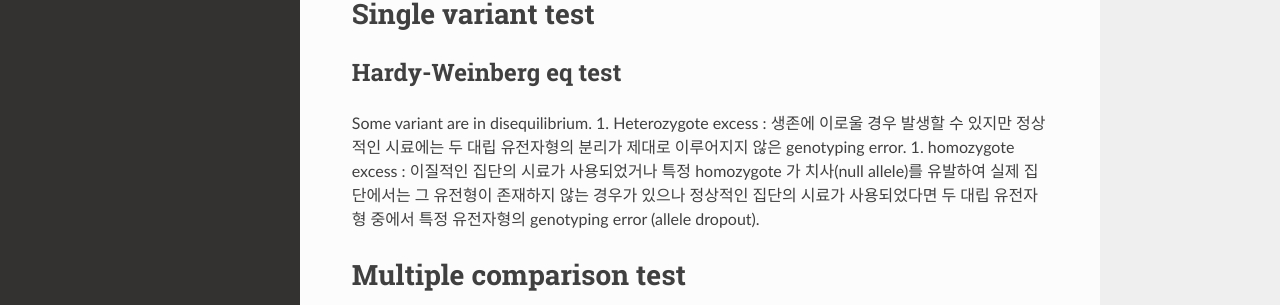
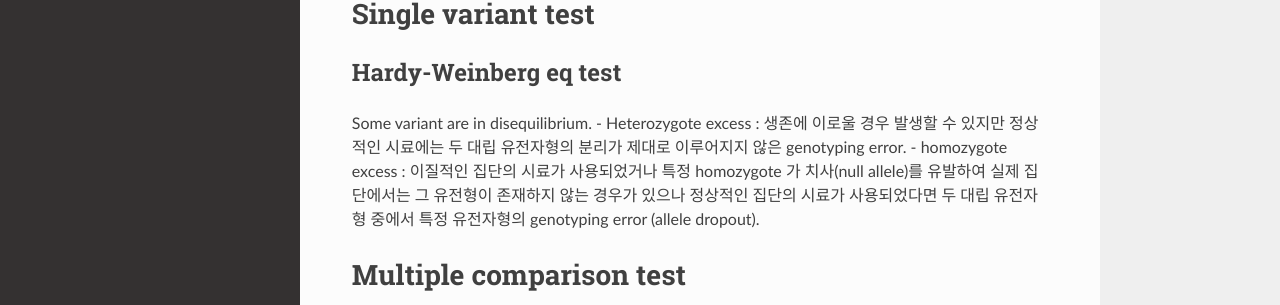
Before and after one commit to WonyoungCho/BI, an MkDocs documentation site: the page built from docs/epistasis.md, in a window 1280 px wide and 900 px high. Shown: the part 369-674 px from the top of the window. Built offline with MkDocs 1.6.1, drawn with Linux system fonts in a browser that asks for light colours; nearby versions of some CDN libraries; old or Windows-style settings are respelled for this version of MkDocs.

Commit message:
Update epistasis.md

```diff
--- a/docs/epistasis.md
+++ b/docs/epistasis.md
@@ -9,8 +9,8 @@
 # Single variant test
 ## Hardy-Weinberg eq test
 Some variant are in disequilibrium.
-1. Heterozygote excess : 생존에 이로울 경우 발생할 수 있지만 정상적인 시료에는 두 대립 유전자형의 분리가 제대로 이루어지지 않은 genotyping error.
-1. homozygote excess : 이질적인 집단의 시료가 사용되었거나 특정 homozygote 가 치사(null allele)를 유발하여 실제 집단에서는 그 유전형이 존재하지 않는 경우가 있으나 정상적인 집단의 시료가 사용되었다면 두 대립 유전자형 중에서 특정 유전자형의 genotyping error (allele dropout).
+- Heterozygote excess : 생존에 이로울 경우 발생할 수 있지만 정상적인 시료에는 두 대립 유전자형의 분리가 제대로 이루어지지 않은 genotyping error.
+- homozygote excess : 이질적인 집단의 시료가 사용되었거나 특정 homozygote 가 치사(null allele)를 유발하여 실제 집단에서는 그 유전형이 존재하지 않는 경우가 있으나 정상적인 집단의 시료가 사용되었다면 두 대립 유전자형 중에서 특정 유전자형의 genotyping error (allele dropout).
 
 # Multiple comparison test
 ## Bonferroni correction
```
